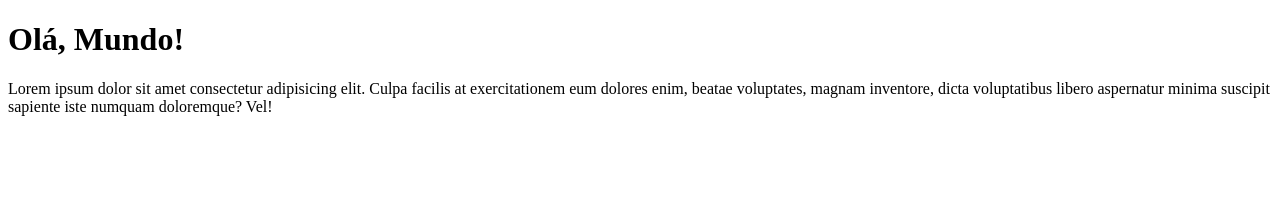
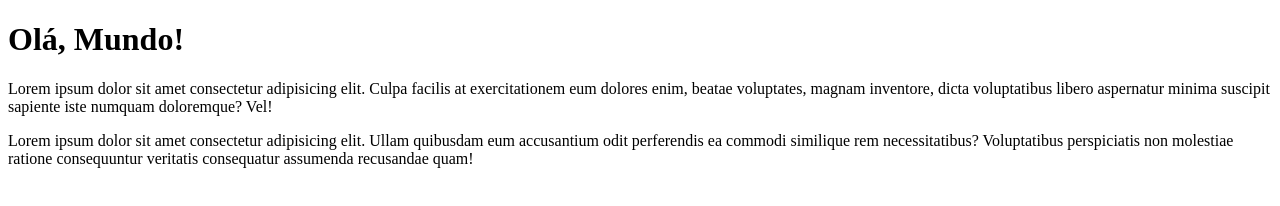
Before and after one commit to Luishenr0700/Ola-Mundo, a plain HTML site: page site-exemplo/index.html in a window 1280 px wide. Drawn offline with Linux system fonts and the light colour scheme.

Commit message:
Novo Paragrafo

```diff
--- a/site-exemplo/index.html
+++ b/site-exemplo/index.html
@@ -11,5 +11,7 @@
 
     <p>Lorem ipsum dolor sit amet consectetur adipisicing elit. Culpa facilis at exercitationem eum dolores enim, beatae voluptates, magnam inventore, dicta voluptatibus libero aspernatur minima suscipit sapiente iste numquam doloremque? Vel!</p>
 
+    <p>Lorem ipsum dolor sit amet consectetur adipisicing elit. Ullam quibusdam eum accusantium odit perferendis ea commodi similique rem necessitatibus? Voluptatibus perspiciatis non molestiae ratione consequuntur veritatis consequatur assumenda recusandae quam!</p>
+
 </body>
 </html>
```
